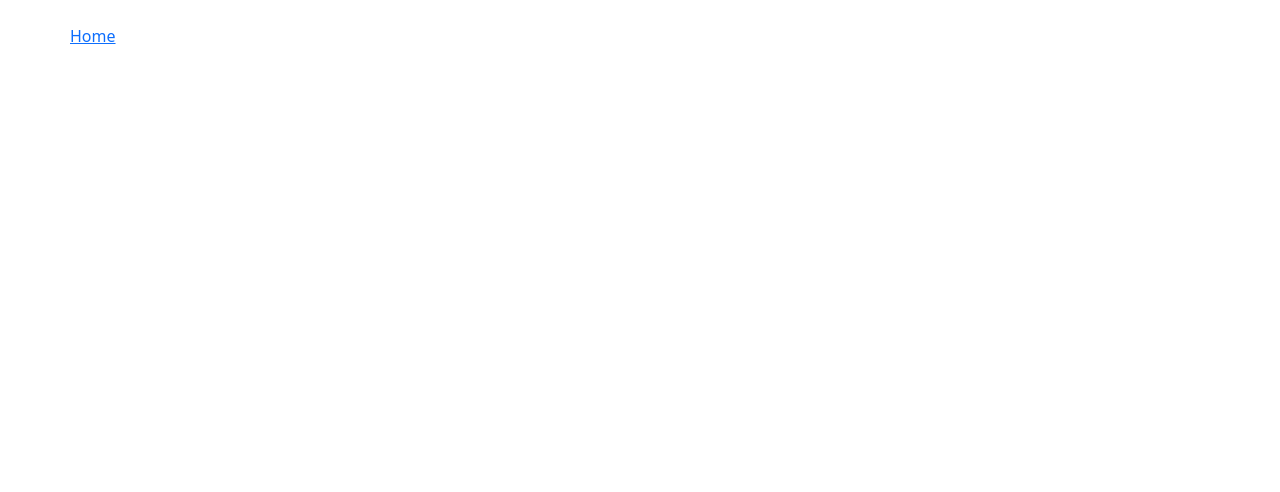
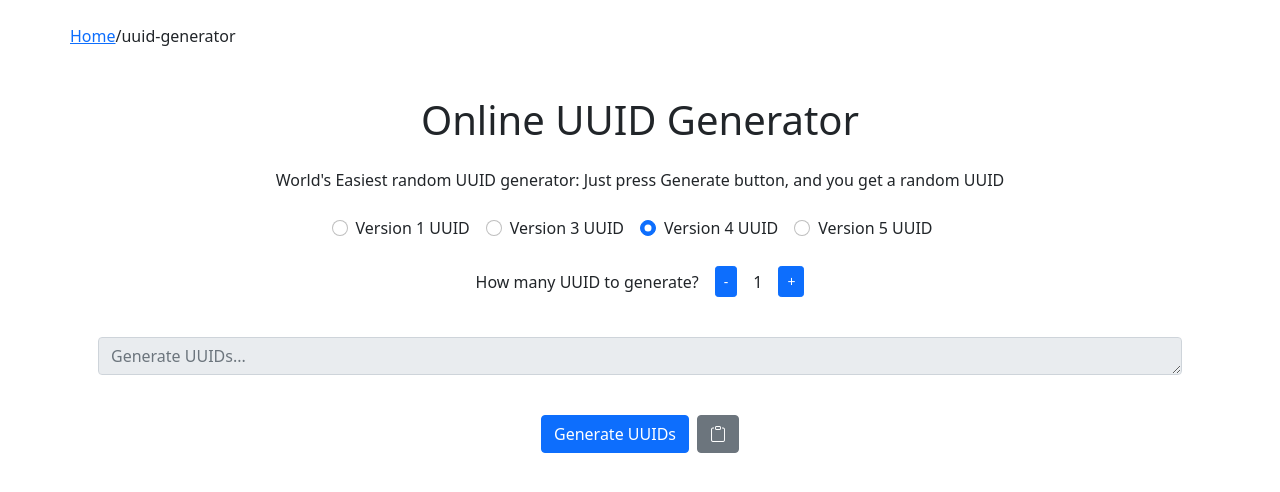
Before and after one commit to riteshporiya/WebToolsHub, an Angular app: page /uuid-generator in a window 1280 px wide. Before the commit this address led to /. Shown: the top 492 px of the page. Built offline with nearby package versions, Linux system fonts and the light colour scheme.

Commit message:
feat(UUID): implement UUID generator tool

```diff
--- a/package.json
+++ b/package.json
@@ -29,6 +29,7 @@
     "rxjs": "~7.8.0",
     "stream-browserify": "^3.0.0",
     "tslib": "^2.3.0",
+    "uuid": "^10.0.0",
     "whirlpool-hash": "^1.1.6",
     "zone.js": "~0.13.0"
   },
@@ -37,6 +38,7 @@
     "@angular/cli": "^16.2.8",
     "@angular/compiler-cli": "^16.2.0",
     "@types/jasmine": "~4.3.0",
+    "@types/uuid": "^10.0.0",
     "jasmine-core": "~4.6.0",
     "karma": "~6.4.0",
     "karma-chrome-launcher": "~3.2.0",
--- a/src/app/app-routing.module.ts
+++ b/src/app/app-routing.module.ts
@@ -8,6 +8,7 @@ import { TextRepeaterComponent } from './components/text-repeater/text-repeater.
 import { StringGeneratorComponent } from './components/string-generator/string-generator.component';
 import { IpGeneratorComponent } from './components/ip-generator/ip-generator.component';
 import { HashGeneratorComponent } from './components/hash-generator/hash-generator.component';
+import { UuidGeneratorComponent } from './components/uuid-generator/uuid-generator.component';
 
 const routes: Routes = [
   { path: '', component: ToolsListComponent, data: { title: 'Tools: Popular Free Online Web Tools' } },
@@ -18,6 +19,7 @@ const routes: Routes = [
   { path: 'random-string', component: StringGeneratorComponent, data: { title: 'Random String Generator Tool' } },
   { path: 'random-ip', component: IpGeneratorComponent, data: { title: 'Random IP Generator Tool' } },
   // { path: 'hash-generator', component: HashGeneratorComponent, data: { title: 'Hash Generator - MD5, SHA-256, SHA512 Hash Calculator' } },
+  { path: 'uuid-generator', component: UuidGeneratorComponent, data: { title: 'Free UUID Generator: Sort Universally Unique Identifiew' } },
 ];
 
 @NgModule({
--- a/src/app/app.module.ts
+++ b/src/app/app.module.ts
@@ -15,6 +15,7 @@ import { TextRepeaterComponent } from './components/text-repeater/text-repeater.
 import { StringGeneratorComponent } from './components/string-generator/string-generator.component';
 import { IpGeneratorComponent } from './components/ip-generator/ip-generator.component';
 import { HashGeneratorComponent } from './components/hash-generator/hash-generator.component';
+import { UuidGeneratorComponent } from './components/uuid-generator/uuid-generator.component';
 
 @NgModule({
   declarations: [
@@ -27,7 +28,8 @@ import { HashGeneratorComponent } from './components/hash-generator/hash-generat
     TextRepeaterComponent,
     StringGeneratorComponent,
     IpGeneratorComponent,
-    HashGeneratorComponent
+    HashGeneratorComponent,
+    UuidGeneratorComponent
   ],
   imports: [
     BrowserModule,
--- a/src/app/components/tools-list/tools-list.component.ts
+++ b/src/app/components/tools-list/tools-list.component.ts
@@ -18,7 +18,7 @@ export class ToolsListComponent {
     { name: 'Random String Generator', icon: 'bi-shuffle', route: '/random-string' },
     { name: 'Random IP Generator', icon: 'bi-hdd-network', route: '/random-ip' },
     // { name: 'Hash Generator', icon: 'bi-hash', route: '/hash-generator' },
-    // { name: 'UUID Generator', icon: 'bi-upc-scan', route: '/uuid-generator' },
+    { name: 'UUID Generator', icon: 'bi-upc-scan', route: '/uuid-generator' },
     // { name: 'Numbers To Words Converter', icon: 'bi-123', route: '/numbers-to-words' },
     // { name: 'Time Zone Converter', icon: 'bi-clock', route: '/time-zone-converter' },
     // { name: 'Passport Photo Generator', icon: 'bi-camera', route: '/passport-photo' },
--- /dev/null
+++ b/src/app/components/uuid-generator/uuid-generator.component.html
@@ -0,0 +1,50 @@
+<div class="container mt-5">
+    <h1 class="text-center mb-4">Online UUID Generator</h1>
+    <p class="text-center mb-4">
+        World's Easiest random UUID generator: Just press Generate button, and you get a random UUID
+    </p>
+
+    <div class="d-flex justify-content-center mb-4">
+        <div class="form-check form-check-inline" *ngFor="let version of [1, 3, 4, 5]">
+            <input class="form-check-input" type="radio" [id]="'version' + version" [value]="version"
+                [(ngModel)]="currentVersion" (change)="onVersionChange()">
+            <label class="form-check-label" [for]="'version' + version">
+                Version {{version}} UUID
+            </label>
+        </div>
+    </div>
+
+    <div *ngIf="currentVersion === 3 || currentVersion === 5" class="mb-4">
+        <div class="input-group mb-3">
+            <span class="input-group-text">Enter Namespace</span>
+            <input type="text" class="form-control" placeholder="Format:00000000-0000-0000-0000-000000000000" [(ngModel)]="namespace">
+            <button class="btn btn-outline-secondary" type="button" (click)="regenerateNamespace()">
+                <i class="bi bi-arrow-clockwise"></i>
+             </button>
+        </div>
+        <div class="input-group mb-3">
+            <span class="input-group-text">Enter Text</span>
+            <input type="text" class="form-control" placeholder="Enter Text..." [(ngModel)]="text">
+        </div>
+    </div>
+
+    <div *ngIf="currentVersion === 1 || currentVersion === 4" class="mb-4">
+        <div class="d-flex justify-content-center align-items-center">
+            <span class="me-3">How many UUID to generate?</span>
+            <button class="btn btn-primary btn-sm" (click)="decrementCount()">-</button>
+            <span class="mx-3">{{ count }}</span>
+            <button class="btn btn-primary btn-sm" (click)="incrementCount()">+</button>
+        </div>
+    </div>
+
+    <div class="p-3 rounded mb-4">
+        <textarea class="form-control" [rows]="count" readonly placeholder="Generate UUIDs...">{{ uuids.join('\n') }}</textarea>
+    </div>
+
+    <div class="d-flex justify-content-center mt-4">
+        <button class="btn btn-primary" (click)="generateUUIDs()">Generate UUIDs</button>
+        <button class="btn btn-secondary ms-2" (click)="copyUUIDs()">
+            <i class="bi bi-clipboard"></i>
+        </button>
+    </div>
+</div>
--- /dev/null
+++ b/src/app/components/uuid-generator/uuid-generator.component.ts
@@ -0,0 +1,62 @@
+import { Component } from '@angular/core';
+import { v1, v3, v4, v5 } from 'uuid';
+
+@Component({
+  selector: 'app-uuid-generator',
+  templateUrl: './uuid-generator.component.html',
+  styleUrls: ['./uuid-generator.component.scss']
+})
+export class UuidGeneratorComponent {
+  currentVersion = 4;
+  uuids: string[] = [];
+  namespace: string = '';
+  text: string = '';
+  count = 1;
+
+  onVersionChange() {
+    this.count = 1;
+    this.generateUUIDs();
+  }
+
+  generateUUIDs() {
+    this.uuids = [];
+    for (let i = 0; i < this.count; i++) {
+      switch (this.currentVersion) {
+        case 1:
+          this.uuids.push(v1());
+          break;
+        case 3:
+          this.uuids.push(v3(this.text, this.namespace));
+          break;
+        case 4:
+          this.uuids.push(v4());
+          break;
+        case 5:
+          this.uuids.push(v5(this.text, this.namespace));
+          break;
+      }
+    }
+  }
+
+  regenerateNamespace() {
+    this.namespace = v4();
+    this.generateUUIDs(); // Regenerate UUIDs with the new namespace
+  }
+
+  copyUUIDs() {
+    const uuidString = this.uuids.join('\n');
+    navigator.clipboard.writeText(uuidString);
+  }
+
+  incrementCount() {
+    this.count++;
+    this.generateUUIDs();
+  }
+
+  decrementCount() {
+    if (this.count > 1) {
+      this.count--;
+      this.generateUUIDs();
+    }
+  }
+}
```
Also changed, not shown: src/app/components/uuid-generator/uuid-generator.component.scss (added), 2 other files (tests, documents, lock files or other folders).
